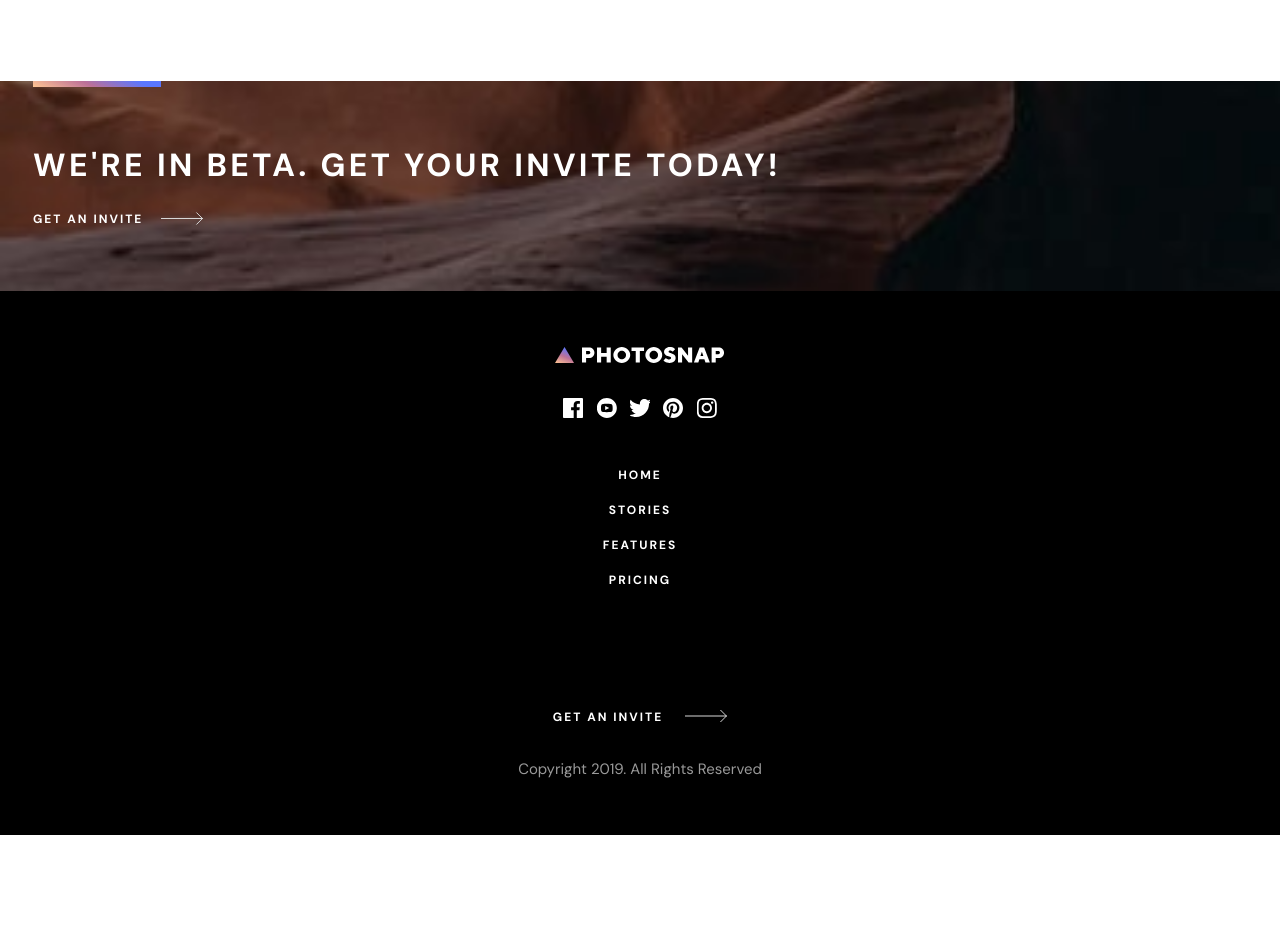
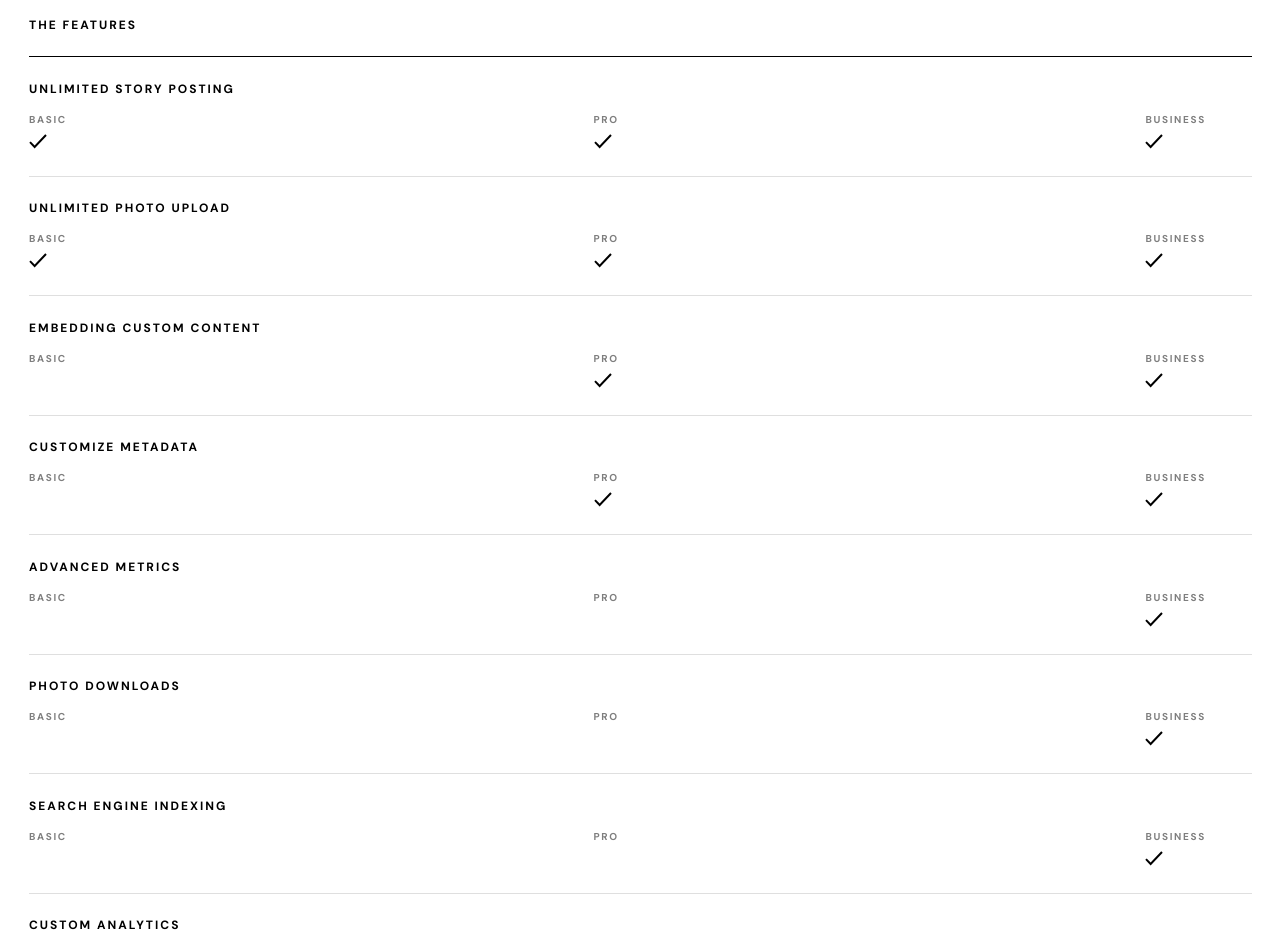
Before and after one commit to DamiGbot/Photosnap, a React (Create React App) app: page /pricing in a window 1280 px wide. Shown: the part 1860-2797 px from the top of the page. Before the commit the page ends 2695 px from the top, so only its background shows below. Built offline with nearby package versions, Linux system fonts and the light colour scheme.

Commit message:
add features available for different plans

```diff
--- /dev/null
+++ b/src/components/PlansFeatures.js
@@ -0,0 +1,41 @@
+import classes from "../sass/components/PlansFeatures.module.scss";
+
+const PlanLevel = (props) => {
+	return (
+		<div className={classes["plans-level"]}>
+			<p className={classes["plans-level__title"]}>
+				{props.title.toUpperCase()}
+			</p>
+			{props.isAvailable && (
+				<svg xmlns="http://www.w3.org/2000/svg" width="18" height="15">
+					<path
+						fill="none"
+						stroke="#000"
+						stroke-width="2"
+						d="M1 8.124L5.623 13 17 1"
+					/>
+				</svg>
+			)}
+		</div>
+	);
+};
+
+const PlansFeatures = (props) => {
+	return (
+		<div className={classes["plans-features"]}>
+			<h4 className={classes["plans-features__title"]}>
+				{props.title.toUpperCase()}
+			</h4>
+
+			<div className={classes["plans-features__available"]}>
+				<PlanLevel title={"basic"} isAvailable={props.basicAvailable} />
+				<PlanLevel title={"pro"} isAvailable={props.proAvailable} />
+				<PlanLevel title={"business"} isAvailable={props.businessAvailable} />
+			</div>
+
+			<div className={classes["plans-features__line"]}></div>
+		</div>
+	);
+};
+
+export default PlansFeatures;
--- /dev/null
+++ b/src/dev-data/assets/pricing/featuresAvailable.json
@@ -0,0 +1,48 @@
+[
+	{
+		"id": "feature1",
+		"title": "Unlimited Story Posting",
+		"basic": true,
+		"pro": true,
+		"business": true
+	},
+	{
+		"id": "feature2",
+		"title": "Unlimited Photo Upload",
+		"basic": true,
+		"pro": true,
+		"business": true
+	},
+	{
+		"id": "feature3",
+		"title": " Embedding Custom Content",
+		"pro": true,
+		"business": true
+	},
+	{
+		"id": "feature4",
+		"title": "Customize Metadata",
+		"pro": true,
+		"business": true
+	},
+	{
+		"id": "feature5",
+		"title": "Advanced Metrics",
+		"business": true
+	},
+	{
+		"id": "feature6",
+		"title": "Photo Downloads",
+		"business": true
+	},
+	{
+		"id": "feature7",
+		"title": "Search Engine Indexing",
+		"business": true
+	},
+	{
+		"id": "feature8",
+		"title": "Custom Analytics",
+		"business": true
+	}
+]
--- a/src/pages/Pricing.js
+++ b/src/pages/Pricing.js
@@ -2,10 +2,12 @@ import { useEffect, useState } from "react";
 
 import FeaturePricingLayout from "../components/FeaturePricingLayout";
 import PricingPlan from "../components/PricingPlan";
+import PlansFeatures from "../components/PlansFeatures";
 
 import classes from "../sass/pages/Pricing.module.scss";
 
 import pricingPlanData from "../dev-data/assets/pricing/pricingPlan.json";
+import featuresAvailableData from "../dev-data/assets/pricing/featuresAvailable.json";
 
 const Pricing = () => {
 	const [isYearly, setIsYearly] = useState(false);
@@ -30,6 +32,15 @@ const Pricing = () => {
 	const switchPlanHandler = () => {
 		setIsYearly(!isYearly);
 	};
+
+	const featuresAvailable = featuresAvailableData.map((feature) => (
+		<PlansFeatures
+			title={feature.title}
+			basicAvailable={feature.basic}
+			proAvailable={feature.pro}
+			businessAvailable={feature.business}
+		/>
+	));
 
 	return (
 		<FeaturePricingLayout
@@ -73,7 +84,18 @@ const Pricing = () => {
 					</p>
 				</div>
 
-				{pricing}
+				<div className={classes["pricing__subscription--prices"]}>
+					{pricing}
+				</div>
+			</section>
+
+			<section className={classes["pricing__features"]}>
+				<h3 className={classes["pricing__features--title"]}>
+					{"The features".toUpperCase()}
+				</h3>
+				<div className={classes["pricing__features--line"]}></div>
+
+				<div>{featuresAvailable}</div>
 			</section>
 		</FeaturePricingLayout>
 	);
--- a/src/sass/abtracts/_mixin.scss
+++ b/src/sass/abtracts/_mixin.scss
@@ -67,3 +67,14 @@
 		right: 3.2rem;
 	}
 }
+
+@mixin features-title($padding-bottom) {
+	font-size: 1.2rem;
+	padding-bottom: $padding-bottom;
+	letter-spacing: 0.2rem;
+	font-weight: 700;
+}
+
+@mixin horizontal-line($color) {
+	border-top: 0.01rem solid $color;
+}
--- /dev/null
+++ b/src/sass/components/PlansFeatures.module.scss
@@ -0,0 +1,31 @@
+@use "../abtracts/mixin" as mixins;
+
+.plans {
+	&-features {
+		&__title {
+			@include mixins.features-title(1.6rem);
+			margin-top: 2.35rem;
+		}
+
+		&__available {
+			margin-bottom: 2.4rem;
+			display: flex;
+			justify-content: space-between;
+			padding-right: 4.6rem;
+		}
+
+		&__line {
+			@include mixins.horizontal-line(#dfdfdf);
+		}
+	}
+
+	&-level {
+		&__title {
+			font-size: 1rem;
+			letter-spacing: 0.167rem;
+			font-weight: 700;
+			opacity: 0.5;
+			margin-bottom: 0.8rem;
+		}
+	}
+}
--- a/src/sass/components/PricingPlan.module.scss
+++ b/src/sass/components/PricingPlan.module.scss
@@ -18,10 +18,6 @@
 		bottom: 4rem;
 	}
 	text-align: center;
-
-	&:not(:last-child) {
-		margin-bottom: 2.4rem;
-	}
 
 	background-color: #f5f5f5;
 
--- a/src/sass/pages/Pricing.module.scss
+++ b/src/sass/pages/Pricing.module.scss
@@ -2,13 +2,12 @@
 
 .pricing {
 	&__subscription {
-		padding: {
+		margin: {
 			top: 6.4rem;
 			left: 2.9rem;
 			right: 2.8rem;
 			bottom: 6.4rem;
 		}
-		margin-bottom: 6.4rem;
 
 		&--plans {
 			display: flex;
@@ -65,5 +64,27 @@
 				@include mixins.transition();
 			}
 		}
+
+		&--prices {
+			display: flex;
+			flex-direction: column;
+			gap: 2.4rem;
+		}
+	}
+
+	&__features {
+		margin: {
+			left: 2.9rem;
+			right: 2.8rem;
+			bottom: 6.4rem;
+		}
+
+		&--title {
+			@include mixins.features-title(2.3rem);
+		}
+
+		&--line {
+			@include mixins.horizontal-line(#000);
+		}
 	}
 }
```
